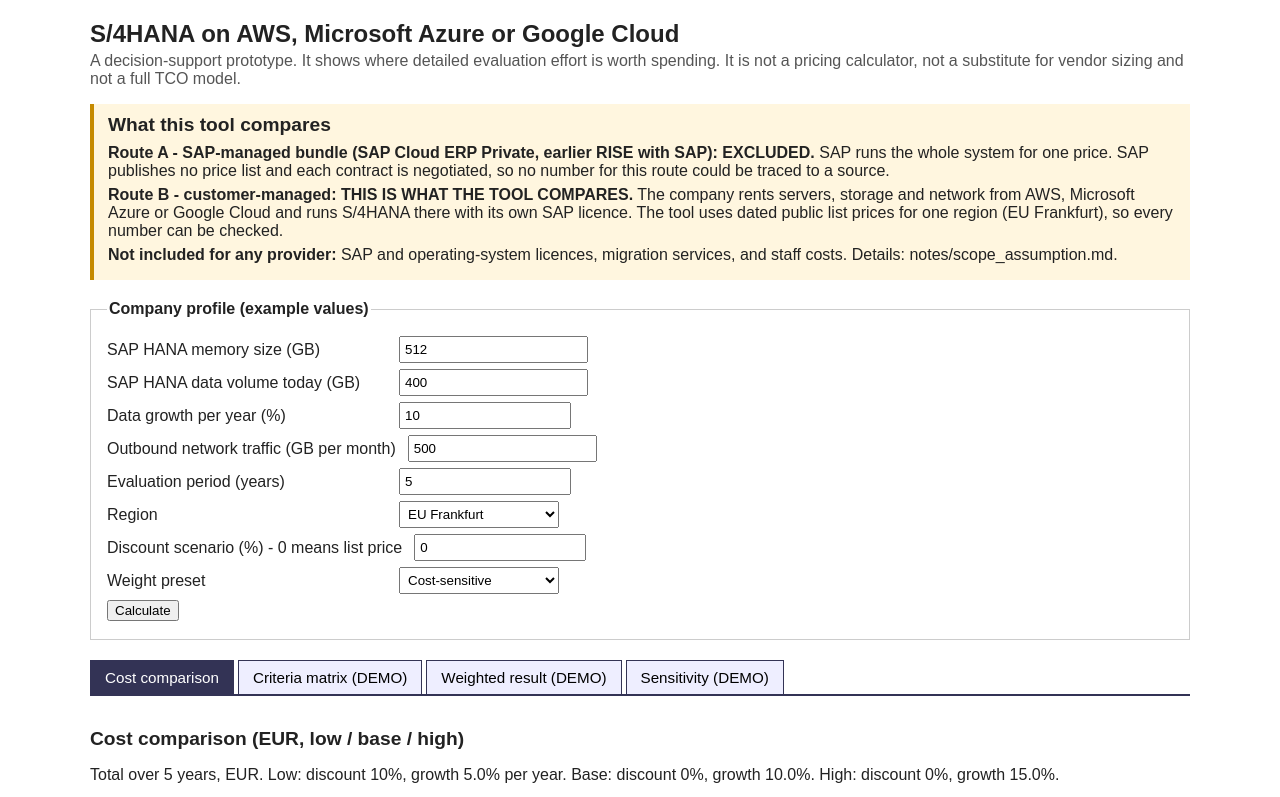
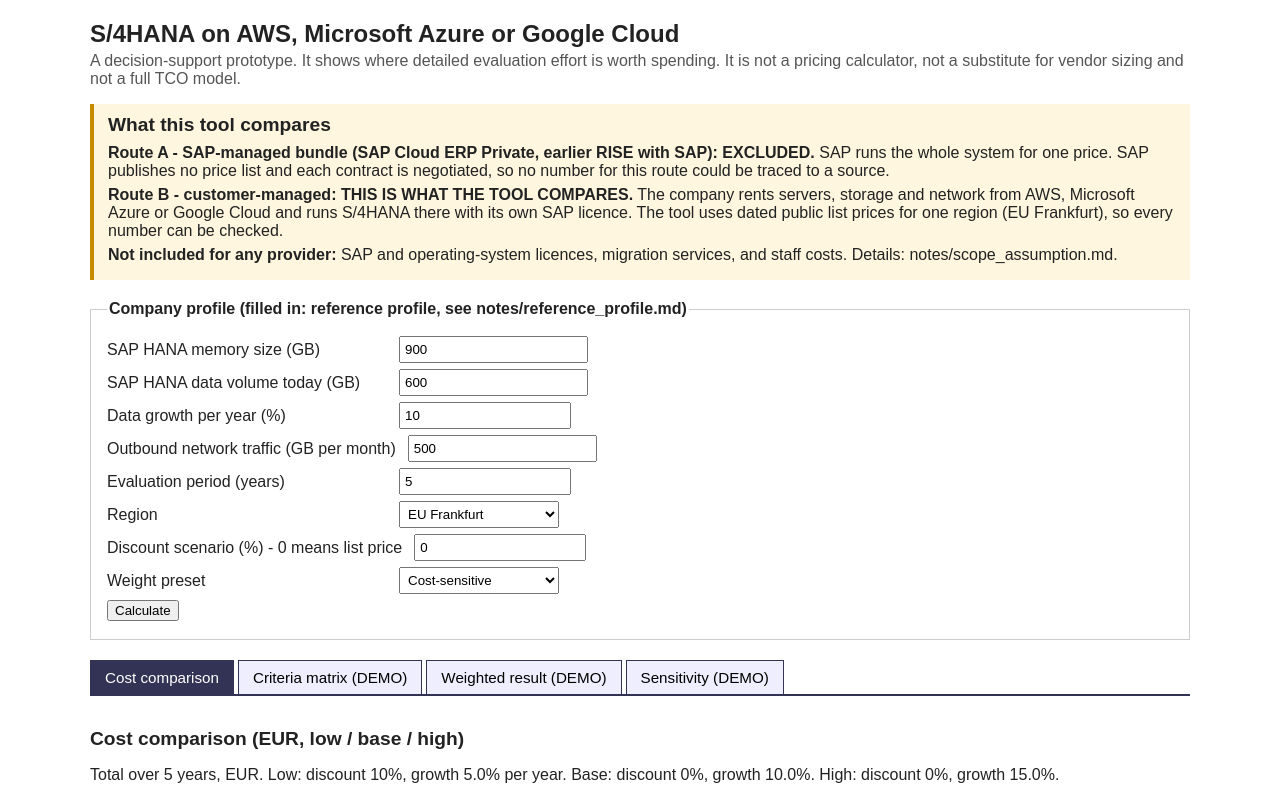
Before and after one commit to isuridayara/sap-hyperscaler-tool, a plain HTML site: page index.html in a window 1280 px wide. Shown: the top 797 px of the page. Drawn offline with nearby package versions, Linux system fonts and the light colour scheme.

Commit message:
Modify company profile inputs to reflect reference data
Updated company profile values to reference profile from notes.

```diff
--- a/index.html
+++ b/index.html
@@ -56,17 +56,18 @@
   <p id="status" class="status"></p>
 
   <!-- Input form: the company profile. app.js reads these fields when you press Calculate.
-       The values filled in below are an example profile, not real company data. -->
+       The values filled in below are the reference profile from notes/reference_profile.md
+       (hypothetical company, confirmed by Eva 2026-11-19). They are assumptions, not real company data. -->
   <form id="profile-form">
     <fieldset>
-      <legend>Company profile (example values)</legend>
+      <legend>Company profile (filled in: reference profile, see notes/reference_profile.md)</legend>
       <div class="form-row">
         <label for="hana-memory">SAP HANA memory size (GB)</label>
-        <input type="number" id="hana-memory" name="hanaMemoryGb" min="0" value="512">
+        <input type="number" id="hana-memory" name="hanaMemoryGb" min="0" value="900">
       </div>
       <div class="form-row">
         <label for="data-volume">SAP HANA data volume today (GB)</label>
-        <input type="number" id="data-volume" name="dataVolumeGb" min="0" value="400">
+        <input type="number" id="data-volume" name="dataVolumeGb" min="0" value="600">
       </div>
       <div class="form-row">
         <label for="growth">Data growth per year (%)</label>
```
